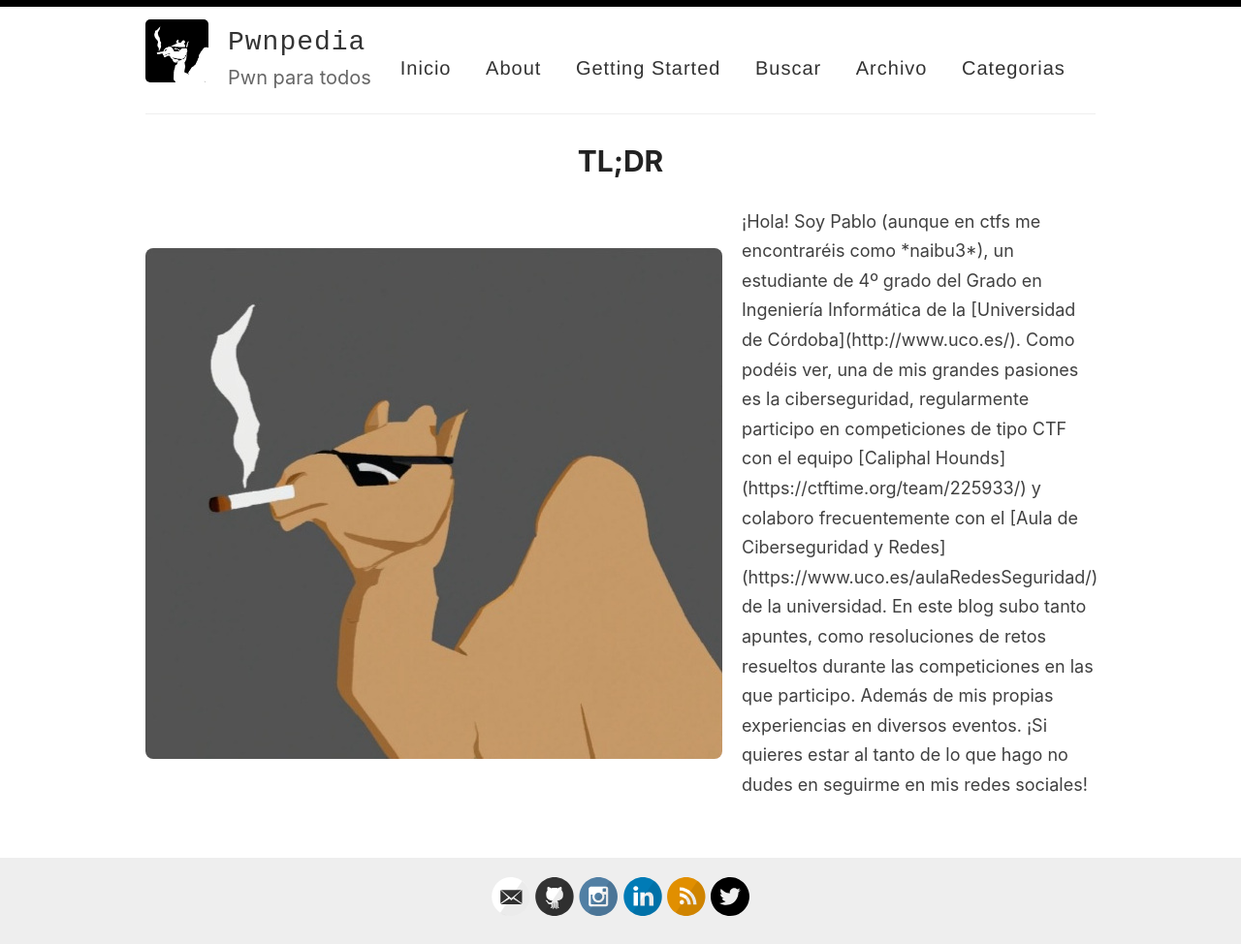
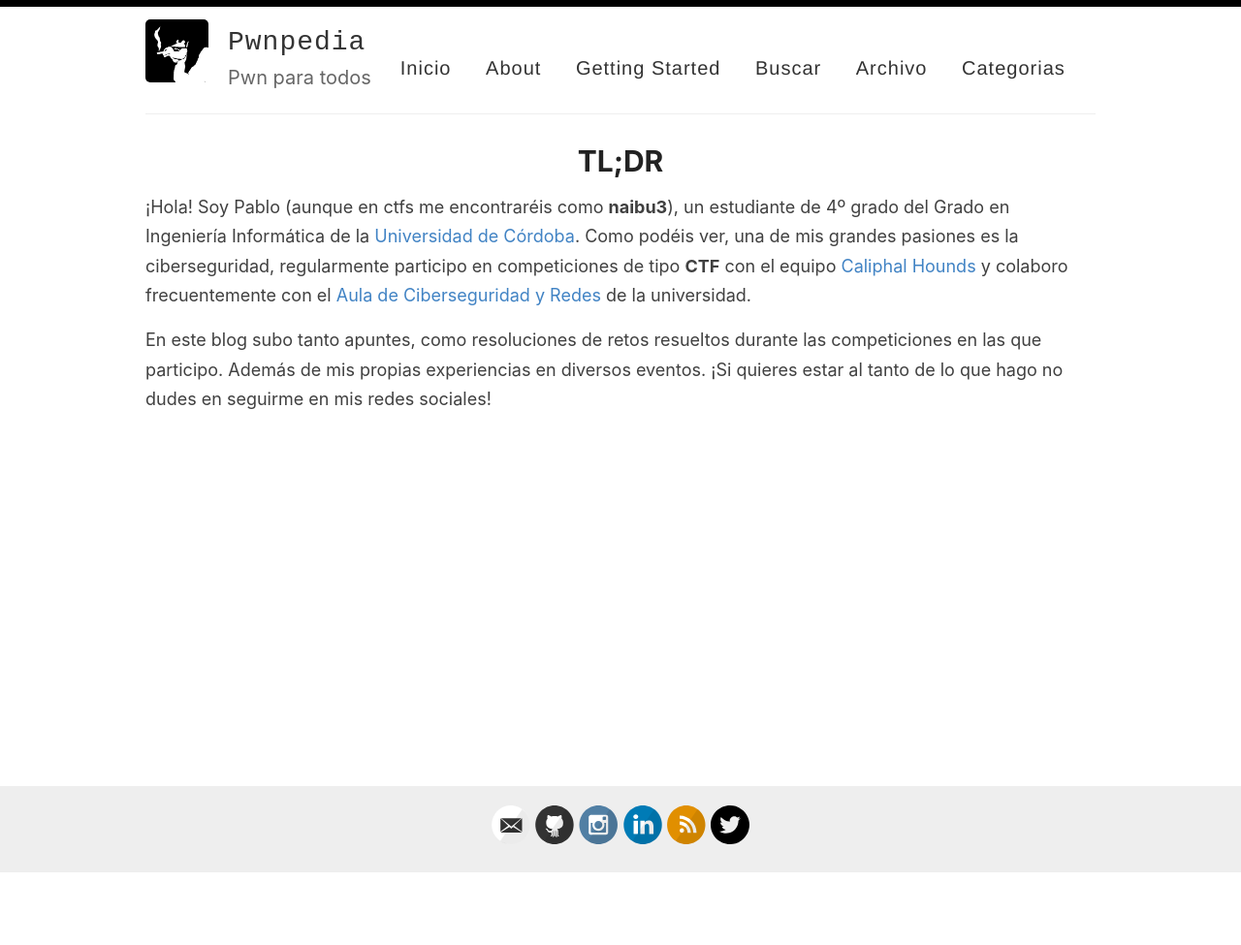
Before and after one commit to naibu3/naibu3.github.io, a Jekyll site: the page built from _pages/about.md, in a window 1280 px wide. Shown: the whole page at 97% size. Built offline with Jekyll 4.4.1, drawn with Linux system fonts in a browser that asks for light colours; after the commit the page ends 901 px from its top, so only the background shows below that.

Commit message:
about img changed

```diff
--- a/_pages/about.md
+++ b/_pages/about.md
@@ -4,11 +4,6 @@ title: TL;DR
 permalink: /about/
 ---
 
-<div style="display: flex; align-items: center; gap: 20px;">
-  <img src="{{ '/images/naibucamel.jpg' | relative_url }}" alt="pwn{3l_D3_l4_f0t0_5oy_y0}" style="height: auto; border-radius: 8px;">
-
-  <p>¡Hola! Soy Pablo (aunque en ctfs me encontraréis como *naibu3*), un estudiante de 4º grado del Grado en Ingeniería Informática de la [Universidad de Córdoba](http://www.uco.es/). Como podéis ver, una de mis grandes pasiones es la ciberseguridad, regularmente participo en competiciones de tipo CTF con el equipo [Caliphal Hounds](https://ctftime.org/team/225933/) y colaboro frecuentemente con el [Aula de Ciberseguridad y Redes](https://www.uco.es/aulaRedesSeguridad/) de la universidad.
+¡Hola! Soy Pablo (aunque en ctfs me encontraréis como **naibu3**), un estudiante de 4º grado del Grado en Ingeniería Informática de la [Universidad de Córdoba](http://www.uco.es/). Como podéis ver, una de mis grandes pasiones es la ciberseguridad, regularmente participo en competiciones de tipo **CTF** con el equipo [Caliphal Hounds](https://ctftime.org/team/225933/) y colaboro frecuentemente con el [Aula de Ciberseguridad y Redes](https://www.uco.es/aulaRedesSeguridad/) de la universidad.
 
 En este blog subo tanto apuntes, como resoluciones de retos resueltos durante las competiciones en las que participo. Además de mis propias experiencias en diversos eventos. ¡Si quieres estar al tanto de lo que hago no dudes en seguirme en mis redes sociales!
-</p>
-</div>
```
